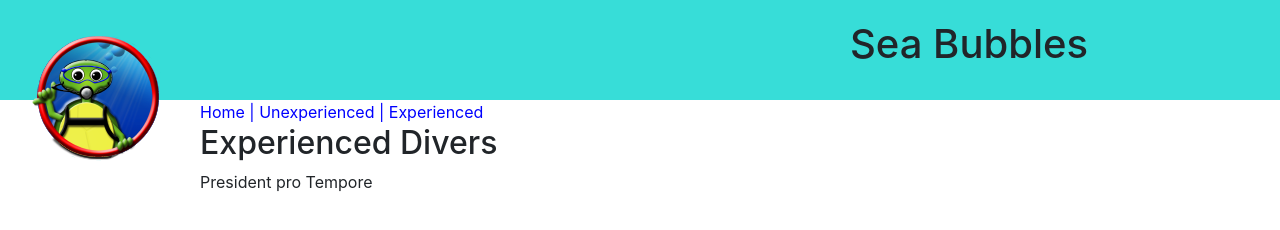
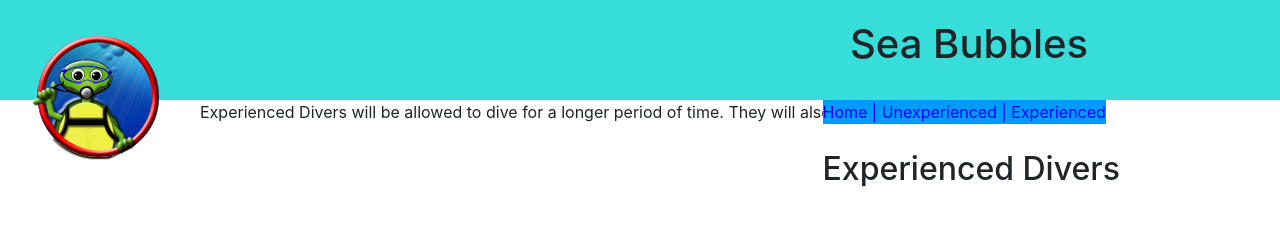
Before and after one commit to Chumler/Sea-Bubbles, a plain HTML site: page experienced.html in a window 1280 px wide. Drawn offline with nearby package versions, Linux system fonts and the light colour scheme.

Commit message:
positioning

```diff
--- a/experienced.html
+++ b/experienced.html
@@ -20,7 +20,7 @@
     </nav>
     <div>
       <h2>Experienced Divers</h2>
-      <p>President pro Tempore</p>
+      <p>Experienced Divers will be allowed to dive for a longer period of time. They will also be able to see a few shipwrecks.</p>
     </div>
   </body>
 </html>
--- a/styles.css
+++ b/styles.css
@@ -34,3 +34,15 @@ a {
   position: relative;
   top: 5px;
 }
+
+nav{
+  background-color: rgb(0, 155, 255);
+  position: absolute;
+  left: 822.5px;
+}
+
+h2{
+  position: absolute;
+  left: 822.5px;
+  top: 150px;
+}
```
